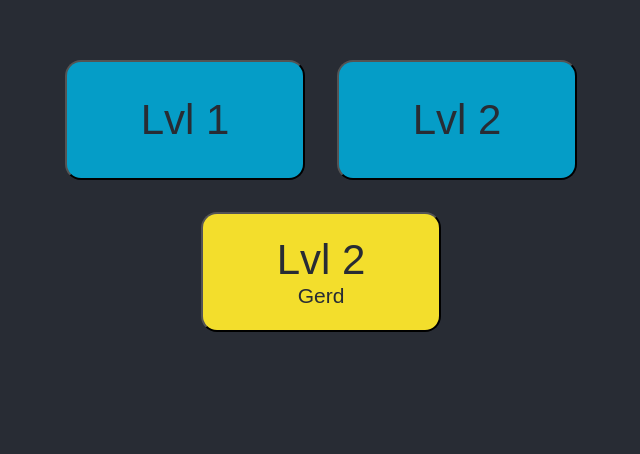
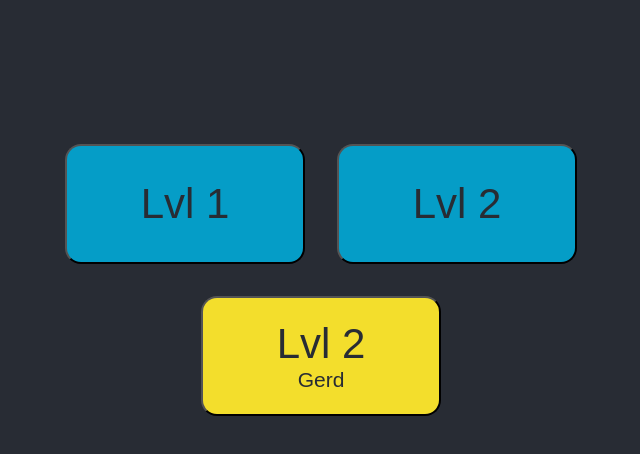
Before and after one commit to fishyFrogFace/08_TFB_INN, a React (Create React App) app: page / in a window 1280 px wide. Shown: the part 132-586 px from the top of the page, without its empty margins (319-959 px from the left). Built offline with nearby package versions, Linux system fonts and the light colour scheme.

Commit message:
Remove NavBar from FrontPage

```diff
--- a/src/frontpage/FrontPage.css
+++ b/src/frontpage/FrontPage.css
@@ -18,3 +18,12 @@
   margin-block-end: 0em;
   margin-block-start: 0em;
 }
+
+.buttonContainer {
+  min-height: 100vh;
+  text-align: center;
+  display: flex;
+  flex-direction: column;
+  align-items: center;
+  justify-content: center;
+}
--- a/src/frontpage/FrontPage.tsx
+++ b/src/frontpage/FrontPage.tsx
@@ -26,7 +26,7 @@
 
   return (
     <div className='main'>
-      <div className='questionContainer'>
+      <div className='buttonContainer'>
         <div className='frontpage-buttons'>
           {availableExaminations.map((element, i) => {
             return (
```
Also changed, not shown: 1 other file (tests, documents, lock files or other folders).
